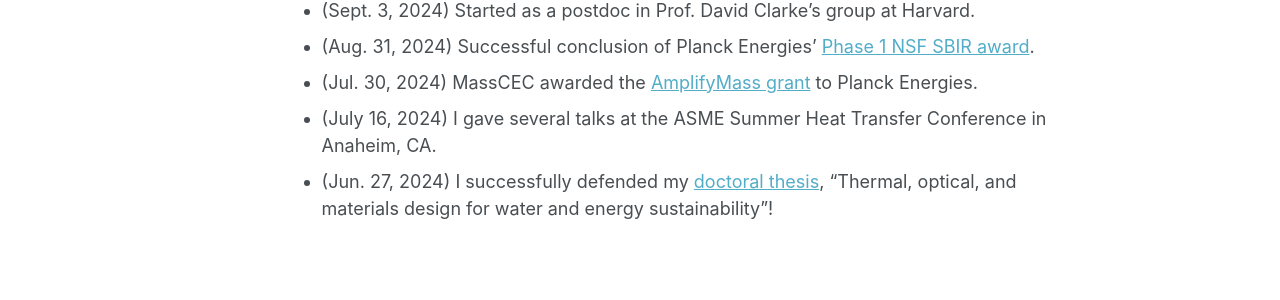
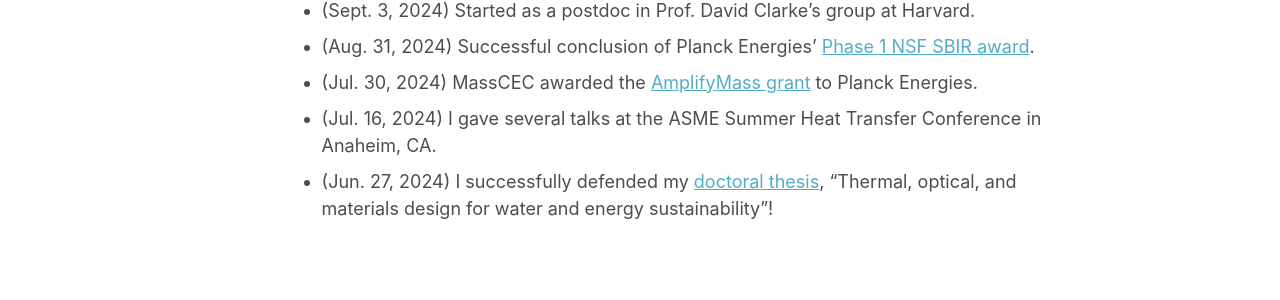
Before and after one commit to andrewcaratenuto/andrewcaratenuto.github.io, a Jekyll site: the page built from _pages/about.md, in a window 1280 px wide and 1278 px high. Shown: the part 657-957 px from the top of the window. Built offline with Jekyll 4.4.1, drawn with Linux system fonts in a browser that asks for light colours; some web fonts are replaced.

Commit message:
Update about.md

```diff
--- a/_pages/about.md
+++ b/_pages/about.md
@@ -20,5 +20,5 @@ I'm always eager to meet new researchers and hear diverse perspectives from acro
 - (Sept. 3, 2024) Started as a postdoc in Prof. David Clarke's group at Harvard.
 - (Aug. 31, 2024) Successful conclusion of Planck Energies' [Phase 1 NSF SBIR award](https://www.nsf.gov/awardsearch/showAward?AWD_ID=2321446&HistoricalAwards=false).
 - (Jul. 30, 2024) MassCEC awarded the [AmplifyMass grant](https://www.masscec.com/press/masscec-awards-4-million-climatetech-companies) to Planck Energies.
-- (July 16, 2024) I gave several talks at the ASME Summer Heat Transfer Conference in Anaheim, CA.
+- (Jul. 16, 2024) I gave several talks at the ASME Summer Heat Transfer Conference in Anaheim, CA.
 - (Jun. 27, 2024) I successfully defended my [doctoral thesis](https://repository.library.northeastern.edu/files/neu:ms35xq59w), "Thermal, optical, and materials design for water and energy sustainability"!
```
